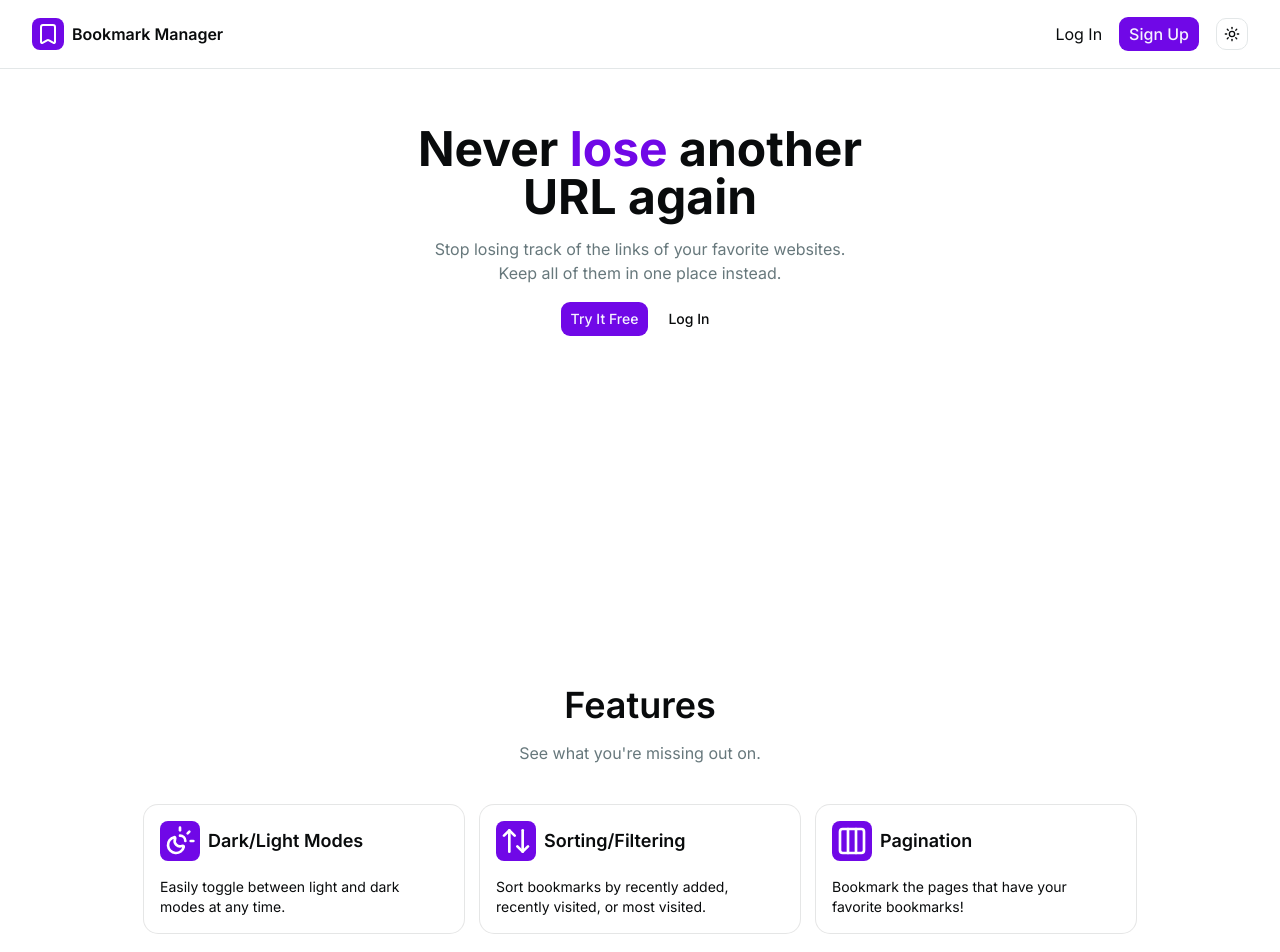
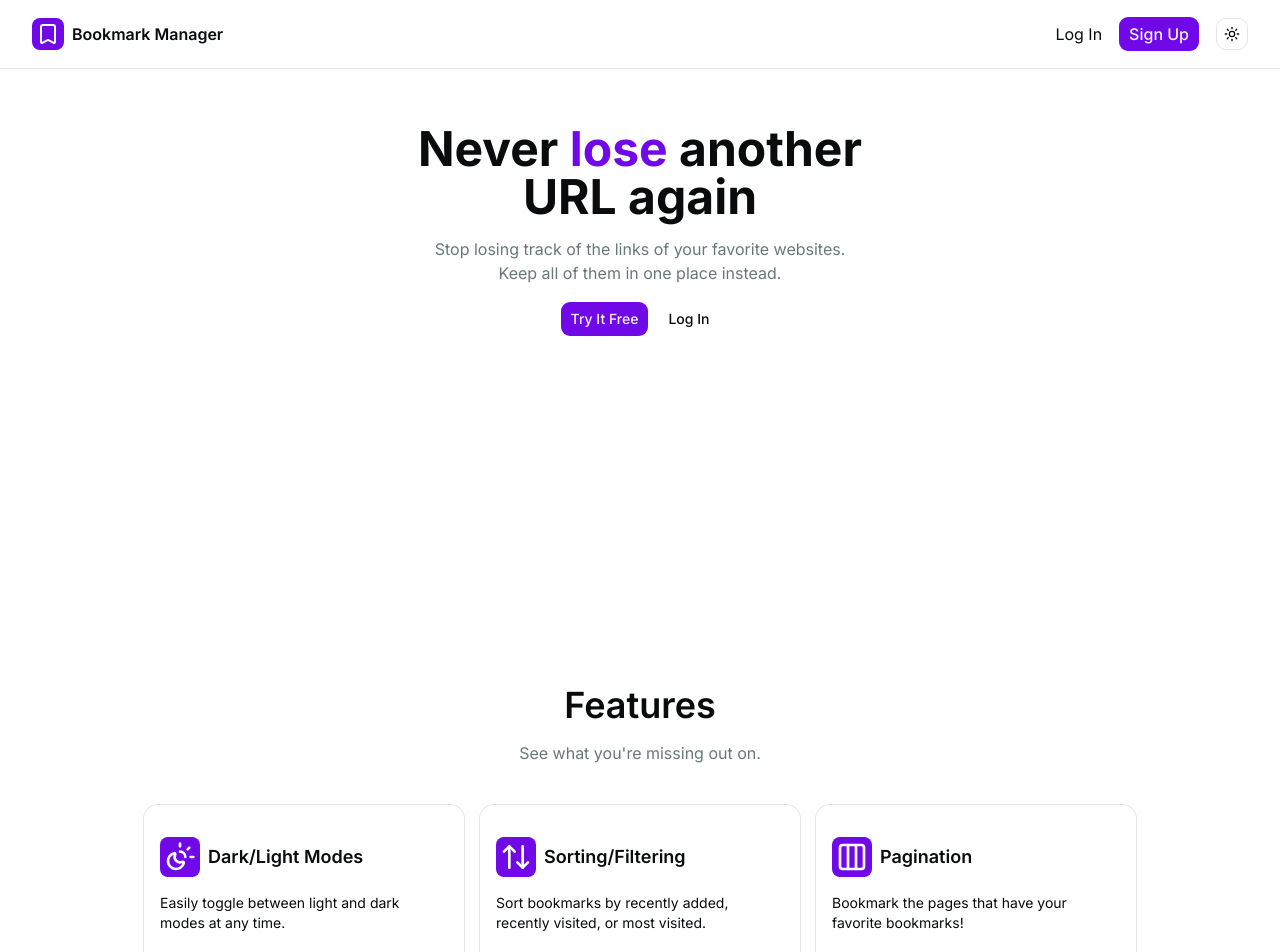
Before and after one commit to tmatth11/bookmark-manager-app, a Next.js app: page / in a window 1280 px wide. Shown: the top 952 px of the page. Built offline with nearby package versions, Linux system fonts and the light colour scheme; no server answers.

Commit message:
Adjust feature-card height

```diff
--- a/src/app/globals.css
+++ b/src/app/globals.css
@@ -145,7 +145,7 @@
     }
 
     .feature-card {
-        @apply h-full;
+        @apply h-40 flex flex-col justify-center;
     }
 
     .feature-card-header {
```
